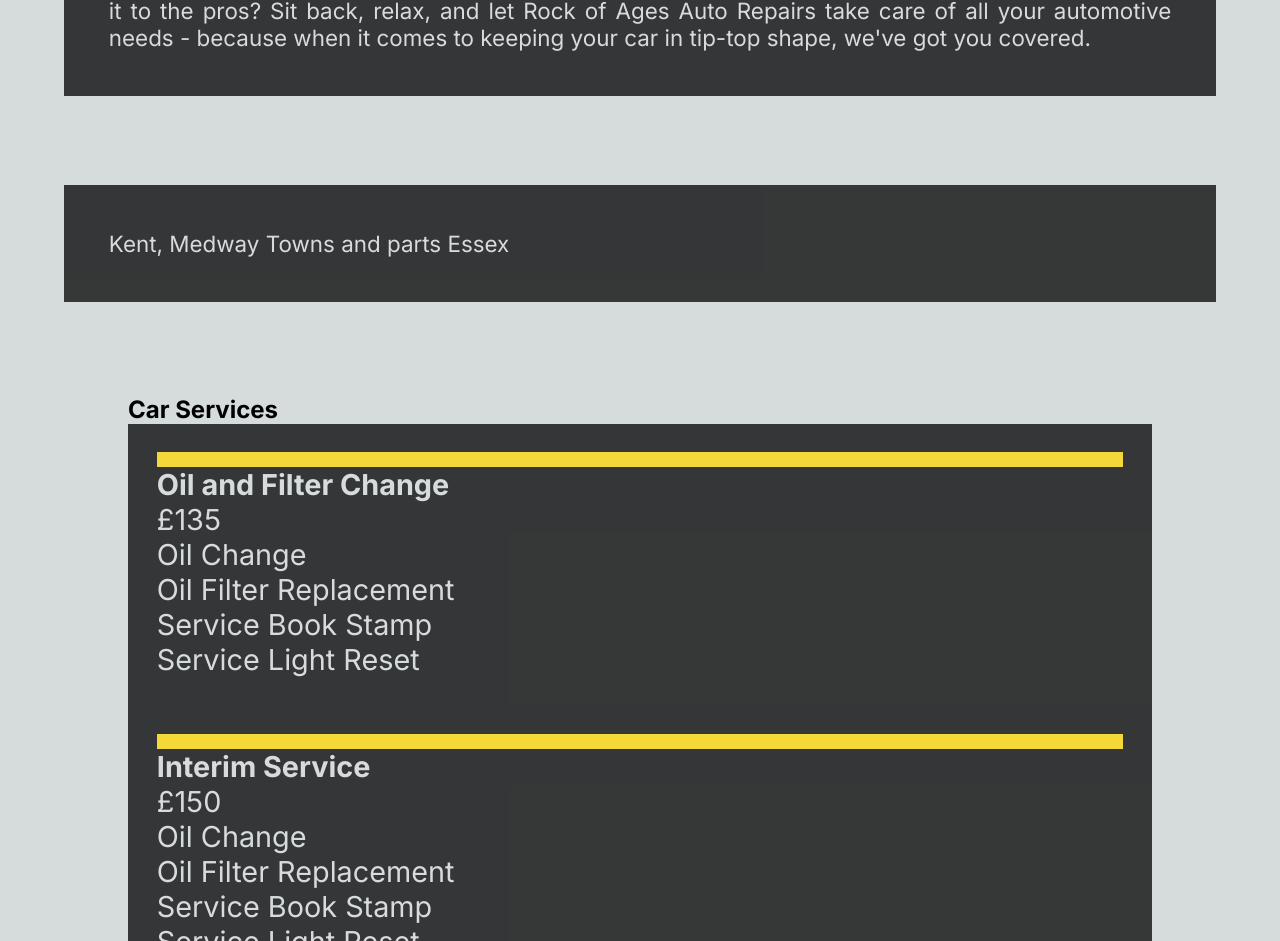
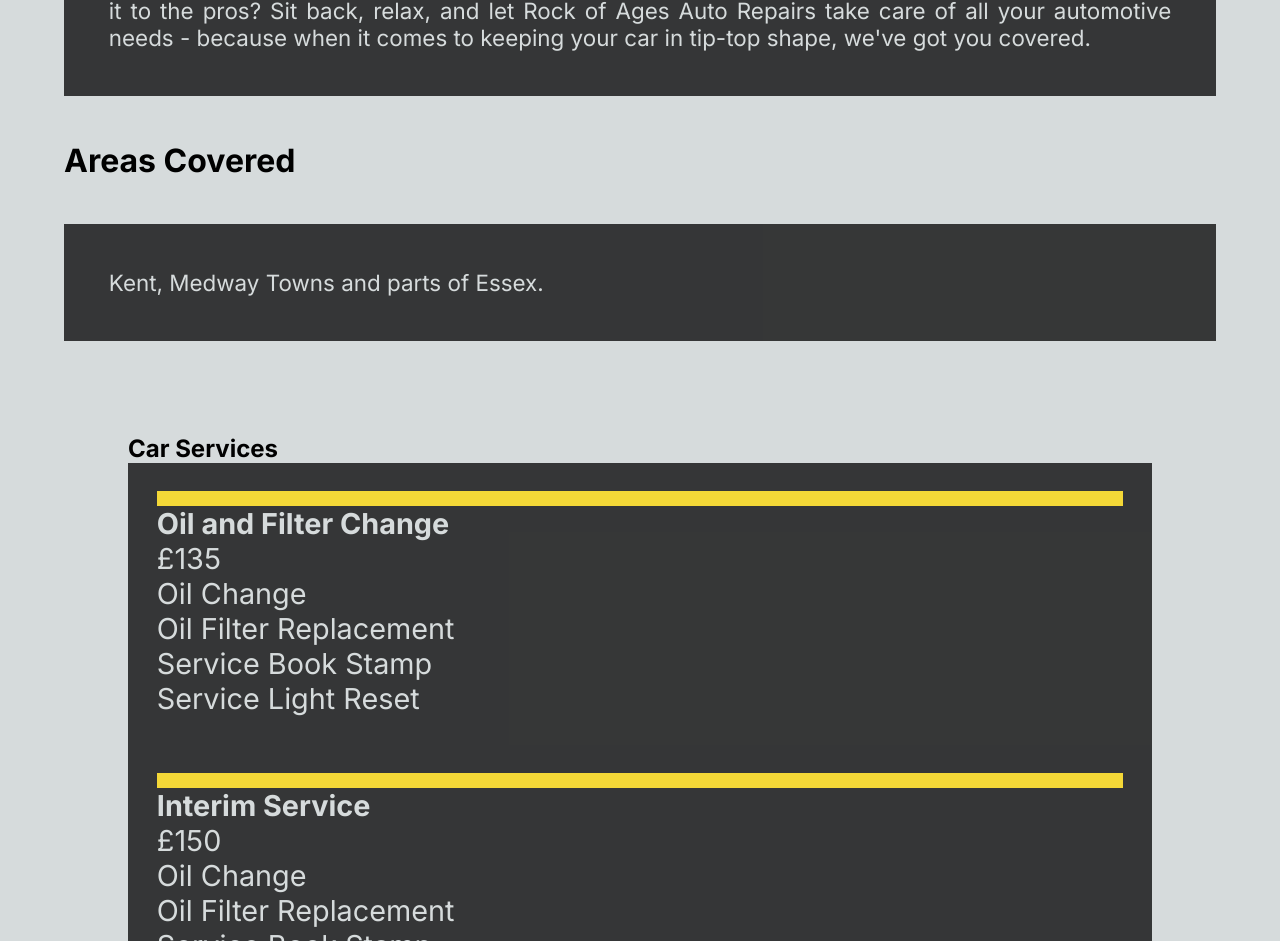
Before and after one commit to Cat4848/rock-of-ages-car-repairs, a Next.js app: page / in a window 1280 px wide. Shown: the part 1755-2696 px from the top of the page. Built offline with nearby package versions, Linux system fonts and the light colour scheme.

Commit message:
feat:added-areas-covered

```diff
--- a/app/page.tsx
+++ b/app/page.tsx
@@ -22,7 +22,7 @@
     <Wrapper>
       <MainImage src={yellowCar} alt={mainImageAlt} text={mainImageText} />
       <TextContent text={homePageBusinessIntro} />
-      <TextContent text={areasCovered} />
+      <TextContent title="Areas Covered" text={areasCovered} />
       <CarServices />
       <Brakes />
       <Values />
--- a/components/TextContent.tsx
+++ b/components/TextContent.tsx
@@ -1,5 +1,6 @@
 import styled from "styled-components";
 import color from "@/lib/color";
+import { Header2 } from "@/lib/text";
 
 const Wrapper = styled.div``;
 const Paragraph = styled.p`
@@ -14,12 +15,14 @@
 `;
 
 interface ITextContent {
+  title?: string;
   text: string;
 }
-export default function TextContent({ text }: ITextContent) {
+export default function TextContent({ title, text }: ITextContent) {
   const content = text.split("\n");
   return (
     <Wrapper>
+      <h1>{title}</h1>
       {content.map((paragraph, i) => {
         if (!paragraph) return;
         return <Paragraph key={i}>{paragraph}</Paragraph>;
--- a/lib/content.ts
+++ b/lib/content.ts
@@ -4,4 +4,4 @@
 Picture this: you're at home enjoying your day off, and suddenly you realize your car is due for an oil change. No need to fret or rearrange your plans - just give us a call, and we'll be there as soon as we can! Our team of experienced mobile mechanics specializes in oil service and brake replacement. Need a coolant or brake fluid replacement, or perhaps new spark plugs? We've got you covered! With our fully equipped mobile service vehicle, we'll have your car running smoothly in no time, without you ever having to leave the comfort of your home.
 But here's the best part - we're not just here to fix your car; we're here to make your life easier. Our friendly and reliable mobile mechanics are committed to providing exceptional service with a smile. We take great pride in our work and ensure that each vehicle receives care and attention, inspiring trust and confidence from our customers. So, why stress over car maintenance when you can leave it to the pros? Sit back, relax, and let ${business.name} take care of all your automotive needs - because when it comes to keeping your car in tip-top shape, we've got you covered.`;
 
-export const areasCovered = "Kent, Medway Towns and parts Essex";
+export const areasCovered = "Kent, Medway Towns and parts of Essex.";
```
